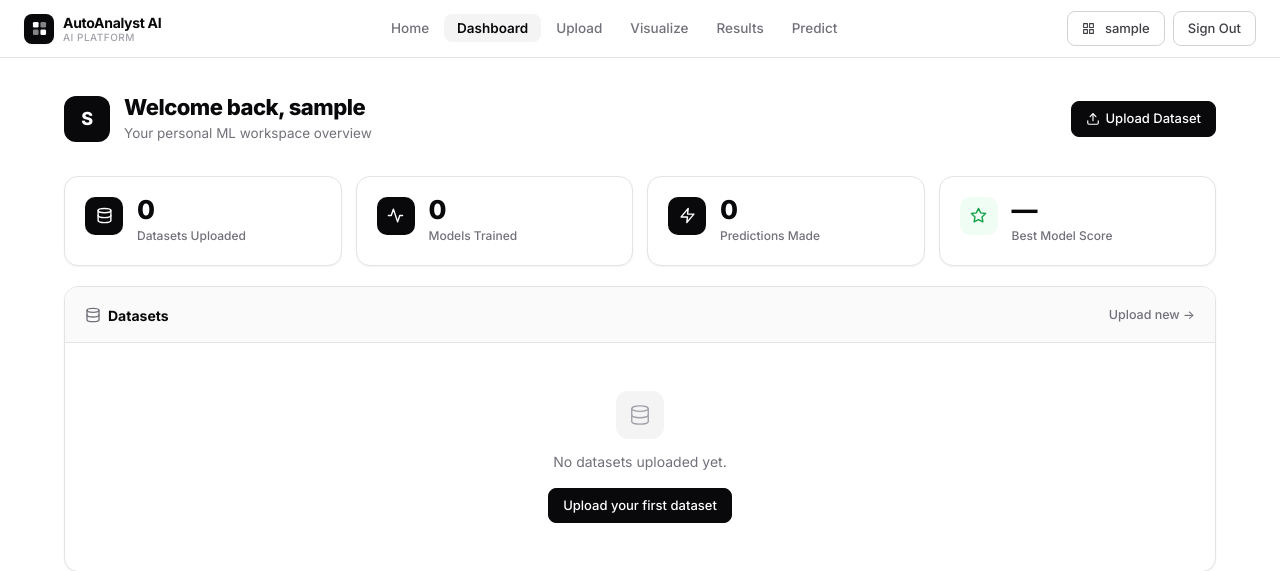
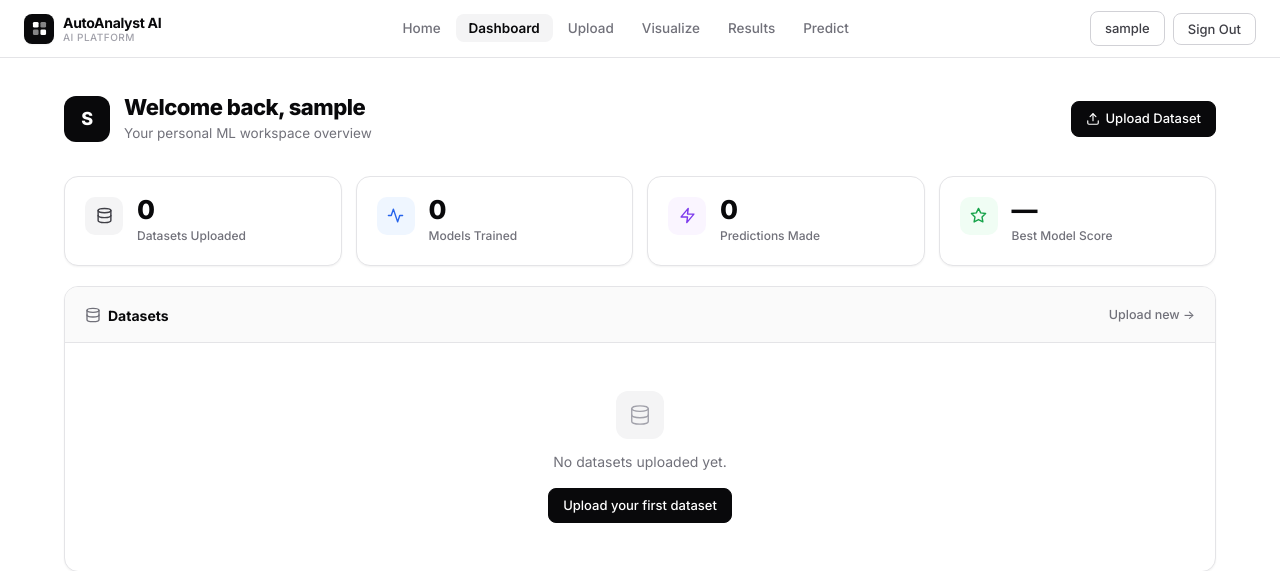
Before and after one commit to fuad556805/AutoAnalyst-Ai, a Django app: page /dashboard/ in a window 1280 px wide. Shown: the top 571 px of the page. Run offline with Django 5.2, Linux system fonts and the light colour scheme; the visitor is signed in with stand-in values (Sample User, id 1); data that the repository does not hold is empty.

Commit message:
Improve website navigation, login/logout flow, and dashboard appearance
Update settings to redirect to dashboard after login, modify base template to always show Dashboard link and implement POST method for logout, and adjust CSS for a lighter dashboard appearance.

Replit-Commit-Author: Agent
Replit-Commit-Session-Id: c049fed3-6761-4071-974f-b31f2c269ca3
Replit-Commit-Checkpoint-Type: full_checkpoint
Replit-Commit-Event-Id: ffe46062-9f30-4c82-9ed3-45cc42aaa77b
Replit-Commit-Screenshot-Url: https://storage.googleapis.com/screenshot-production-us-central1/8a9ca179-a61f-40ed-abc5-8e31e5e3cf76/c049fed3-6761-4071-974f-b31f2c269ca3/ubruOLT
Replit-Helium-Checkpoint-Created: true

```diff
--- a/AutoAnalyst/AutoAnalyst/settings.py
+++ b/AutoAnalyst/AutoAnalyst/settings.py
@@ -93,7 +93,7 @@ MEDIA_ROOT = BASE_DIR / 'media'
 DEFAULT_AUTO_FIELD = 'django.db.models.BigAutoField'
 
 LOGIN_URL = '/login/'
-LOGIN_REDIRECT_URL = '/'
+LOGIN_REDIRECT_URL = '/dashboard/'
 LOGOUT_REDIRECT_URL = '/'
 
 SAVED_MODELS_DIR = BASE_DIR / 'saved_models'
--- a/AutoAnalyst/static/css/style.css
+++ b/AutoAnalyst/static/css/style.css
@@ -1070,10 +1070,10 @@ footer {
 }
 .dash-stat-icon svg { width: 17px; height: 17px; }
 
-.dash-stat-icon--datasets  { background: #09090b; color: white; }
-.dash-stat-icon--models    { background: #09090b; color: white; }
-.dash-stat-icon--predictions { background: #09090b; color: white; }
-.dash-stat-icon--score     { background: #f0fdf4; color: #16a34a; }
+.dash-stat-icon--datasets    { background: #f4f4f5; color: #3f3f46; }
+.dash-stat-icon--models      { background: #eff6ff; color: #2563eb; }
+.dash-stat-icon--predictions { background: #faf5ff; color: #7c3aed; }
+.dash-stat-icon--score       { background: #f0fdf4; color: #16a34a; }
 
 .dash-stat-value {
   font-size: 26px;
@@ -1230,13 +1230,12 @@ footer {
   letter-spacing: 0.3px;
 }
 .dash-pill--clf {
-  background: #09090b;
-  color: white;
+  background: #e0e7ff;
+  color: #3730a3;
 }
 .dash-pill--reg {
-  background: var(--bg-muted);
-  color: var(--text-2);
-  border: 1px solid var(--border);
+  background: #fef9c3;
+  color: #854d0e;
 }
 
 /* Score column */
--- a/AutoAnalyst/templates/base.html
+++ b/AutoAnalyst/templates/base.html
@@ -30,9 +30,7 @@
 
   <ul class="nav-links">
     <li><a href="{% url 'home' %}" {% if request.resolver_match.url_name == 'home' %}class="active"{% endif %}>Home</a></li>
-    {% if user.is_authenticated %}
     <li><a href="{% url 'dashboard' %}" {% if request.resolver_match.url_name == 'dashboard' %}class="active"{% endif %}>Dashboard</a></li>
-    {% endif %}
     <li><a href="{% url 'upload' %}" {% if request.resolver_match.url_name == 'upload' %}class="active"{% endif %}>Upload</a></li>
     <li><a href="{% url 'visualize' %}" {% if request.resolver_match.url_name == 'visualize' %}class="active"{% endif %}>Visualize</a></li>
     <li><a href="{% url 'results' %}" {% if request.resolver_match.url_name == 'results' %}class="active"{% endif %}>Results</a></li>
@@ -41,14 +39,14 @@
 
   <div class="nav-auth">
     {% if user.is_authenticated %}
-      <a href="{% url 'dashboard' %}" class="btn btn-outline btn-sm">
-        <svg viewBox="0 0 24 24" fill="none" stroke="currentColor" stroke-width="2" stroke-linecap="round" stroke-linejoin="round" style="width:13px;height:13px;margin-right:4px;vertical-align:-1px;"><rect x="3" y="3" width="7" height="7"/><rect x="14" y="3" width="7" height="7"/><rect x="14" y="14" width="7" height="7"/><rect x="3" y="14" width="7" height="7"/></svg>
-        {{ user.username }}
-      </a>
-      <a href="{% url 'logout' %}" class="btn btn-outline btn-sm">Sign Out</a>
+      <a href="{% url 'dashboard' %}" class="btn btn-outline btn-sm">{{ user.username }}</a>
+      <form method="post" action="{% url 'logout' %}" style="display:inline">
+        {% csrf_token %}
+        <button type="submit" class="btn btn-outline btn-sm">Sign Out</button>
+      </form>
     {% else %}
       <a href="{% url 'login' %}" class="btn btn-outline btn-sm">Sign In</a>
-      <a href="{% url 'upload' %}" class="btn btn-primary btn-sm">Upload Dataset</a>
+      <a href="{% url 'signup' %}" class="btn btn-primary btn-sm">Sign Up</a>
     {% endif %}
   </div>
 
@@ -130,12 +128,15 @@
       <div class="nav-mobile-user-avatar">{{ user.username|slice:":1"|upper }}</div>
       <span class="nav-mobile-user-name">{{ user.username }}</span>
     </div>
-    <a href="{% url 'logout' %}" class="nav-mobile-link nav-mobile-link-danger">
-      <span class="nav-mobile-icon">
-        <svg viewBox="0 0 24 24" fill="none" stroke="currentColor" stroke-width="2" stroke-linecap="round" stroke-linejoin="round"><path d="M9 21H5a2 2 0 0 1-2-2V5a2 2 0 0 1 2-2h4"/><polyline points="16 17 21 12 16 7"/><line x1="21" y1="12" x2="9" y2="12"/></svg>
-      </span>
-      Sign Out
-    </a>
+    <form method="post" action="{% url 'logout' %}">
+      {% csrf_token %}
+      <button type="submit" class="nav-mobile-link nav-mobile-link-danger" style="width:100%;background:none;border:none;cursor:pointer;text-align:left;">
+        <span class="nav-mobile-icon">
+          <svg viewBox="0 0 24 24" fill="none" stroke="currentColor" stroke-width="2" stroke-linecap="round" stroke-linejoin="round"><path d="M9 21H5a2 2 0 0 1-2-2V5a2 2 0 0 1 2-2h4"/><polyline points="16 17 21 12 16 7"/><line x1="21" y1="12" x2="9" y2="12"/></svg>
+        </span>
+        Sign Out
+      </button>
+    </form>
   {% else %}
     <a href="{% url 'login' %}" class="nav-mobile-link">
       <span class="nav-mobile-icon">
```
